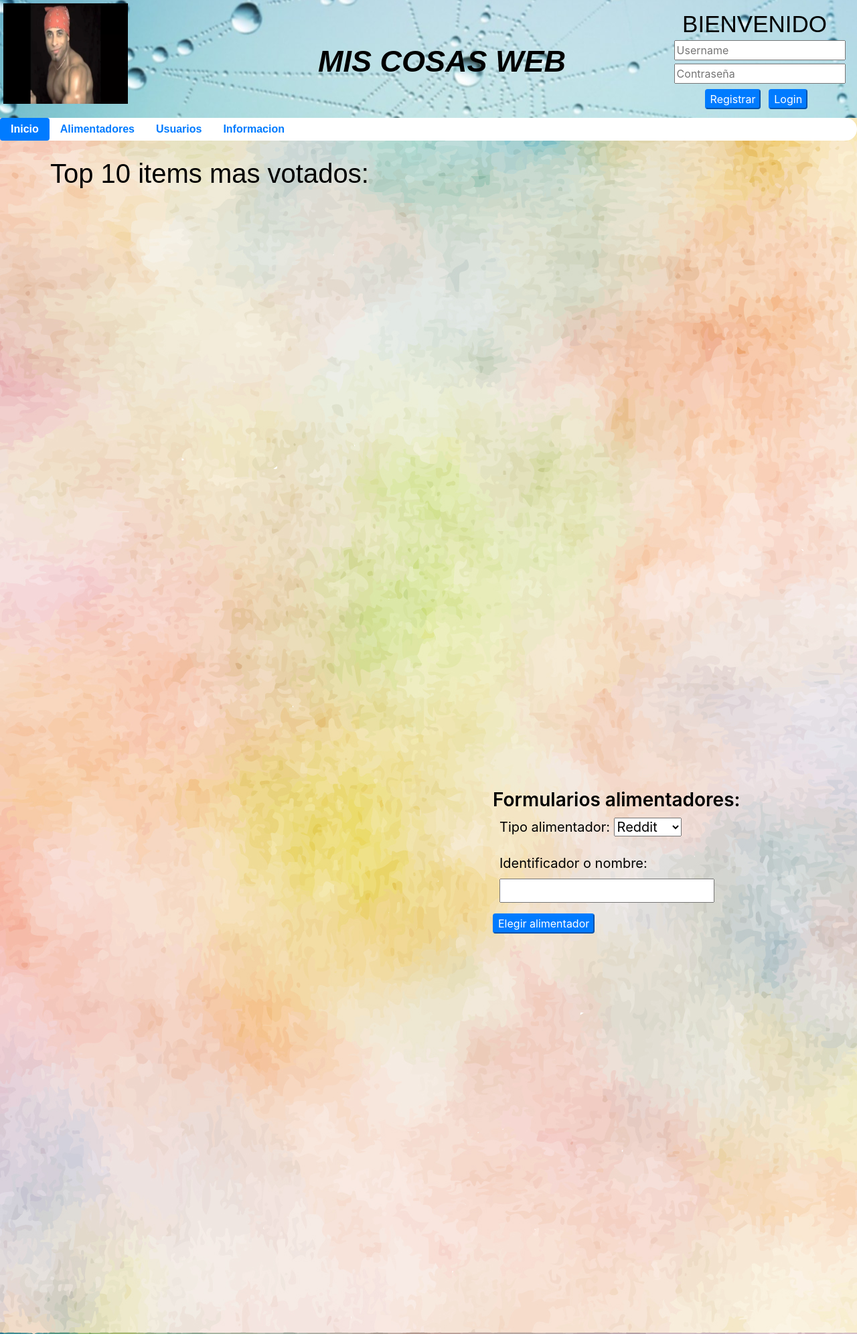
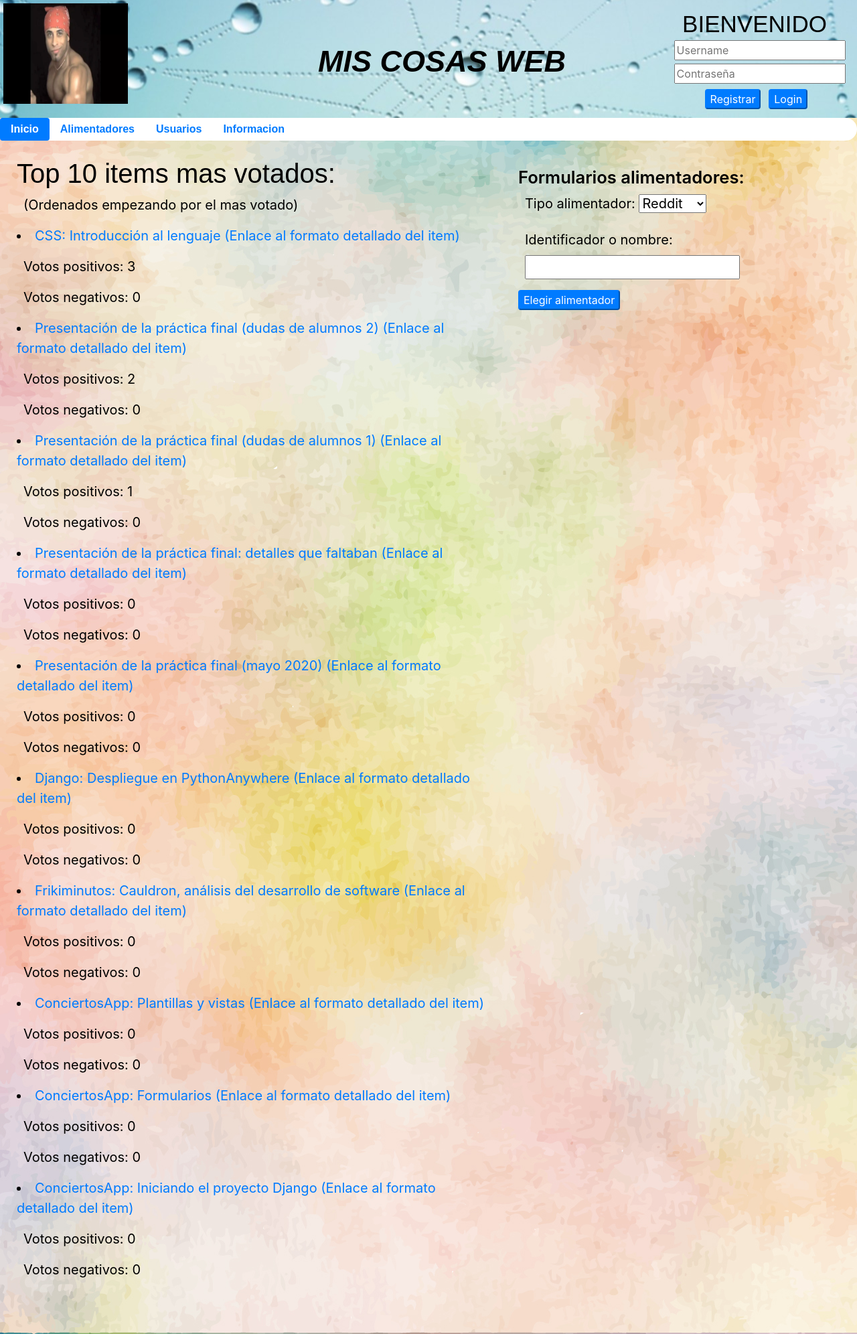
Before and after one commit to meridiaz/final-miscosas, a Django app: page / in a window 1280 px wide. Shown: the whole page at 67% size. Run offline with Django 3.2, Linux system fonts and the light colour scheme; data comes from the database, SQL or seed files in the repository; both versions use the stored data as it was after the commit; some libraries are stand-ins or nearby versions.

Commit message:
haciendo el top10 del indice

```diff
--- a/proyecto/miscosas/models.py
+++ b/proyecto/miscosas/models.py
@@ -22,10 +22,10 @@ class Alimentador(models.Model):
     def __str__(self):
         return self.nombre
 
-    def count(alim):
+    def count(self):
         count = 0
-        for item in alim.item_set.all():
-            count = Item.count(item) + count
+        for item in self.item_set.all():
+            count = item.count() + count
         return count
 
 
@@ -54,9 +54,9 @@ class Item(models.Model):
     def __str__(self):
         return self.titulo
 
-    def count(item):
+    def count(self):
         count = 0
-        for like in item.like_set.all():
+        for like in self.like_set.all():
             count = like.boton + count
         return count
 
@@ -74,6 +74,7 @@ class Like(models.Model):
     usuario = models.ForeignKey(User, on_delete=models.CASCADE)
     item = models.ForeignKey(Item, on_delete=models.CASCADE, default=None)
     boton = models.IntegerField(default=0)
+    fecha = models.DateTimeField(default=datetime.now)
 
     def __str__(self):
         return "Like de "+ self.usuario.username +" en el item: "+self.item.titulo
--- a/proyecto/miscosas/templates/miscosas/alimentador.html
+++ b/proyecto/miscosas/templates/miscosas/alimentador.html
@@ -9,8 +9,8 @@
           <h2>Nombre: {{alim.nombre}}, <a href="{{alim.enlace}}">Enlace al alimentador</a></h2>
           <h3> Lista de items: </h3>
               {% for item in alim.item_set.all %}
-                    <li><p><a href="{{item.enlace}}">{{item.titulo}}</a> </p>
-                    <p><a href="/item/{{item.id_item}}">Enlace al formato detallado del item</a></p></li>
+                    <p><li><a href="{{item.enlace}}">{{item.titulo}}</a> <a href="/item/{{item.id_item}}">(Enlace al formato detallado del item)</a></li></p>
+                    <p></p>
               {% endfor %}
       {% endif %}
 
--- a/proyecto/miscosas/templates/miscosas/alimentadores.html
+++ b/proyecto/miscosas/templates/miscosas/alimentadores.html
@@ -5,11 +5,11 @@
     <h2>Lista de alimentadores</h2>
     {% for alim in lista %}
         <h3>Nombre canal: <a href="{{alimen.enlace}}">{{alim.nombre}}</a>, <a href="/alimentador/{{alim.nombre}}">{{alim.nombre}} en detalle</a></h3>
-        <h3>Mas items de este alimentador:</h3>
+        <h3>Items de este alimentador:</h3>
         {% for item in alim.item_set.all %}
             <p><li><a href="/item/{{item.id_item}}">{{item.titulo}}</a></li></p>
         {% endfor  %}
-        <p>Puntuacion total del alimentador: Alimentador.count(alim)</p>
+        <p>Puntuacion total del alimentador: {{alim.count}}</p>
     {% endfor  %}
 
 {% endblock %}
--- a/proyecto/miscosas/templates/miscosas/base.html
+++ b/proyecto/miscosas/templates/miscosas/base.html
@@ -40,13 +40,13 @@
     </div>
     <div class="nav nav-pills">
       <li class="nav-item">
-        <a class="nav-link active" href="/">Inicio</a>
+        <a class="nav-link {{nav_index}}" href="/">Inicio</a>
       </li>
       <li class="nav-item">
-        <a class="nav-link" href="/alimentadores">Alimentadores</a>
+        <a class="nav-link {{nav_alims}}" href="/alimentadores">Alimentadores</a>
       </li>
       <li class="nav-item">
-        <a class="nav-link" href="/usuarios">Usuarios</a>
+        <a class="nav-link {{nav_users}}" href="/usuarios">Usuarios</a>
       </li>
       <li class="nav-item">
         <a class="nav-link" href="/informacion">Informacion</a>
--- a/proyecto/miscosas/templates/miscosas/index.html
+++ b/proyecto/miscosas/templates/miscosas/index.html
@@ -6,6 +6,18 @@
 
       <div id="top10">
         <h2>Top 10 items mas votados:</h2>
+        <p>(Ordenados empezando por el mas votado)</p>
+        {% for item in top10 %}
+              <p><li><a href="{{item.enlace}}">{{item.titulo}}</a> <a href="/item/{{item.id_item}}">(Enlace al formato detallado del item)</a></li></p>
+               <p>Votos positivos: {{item.npos}}</p>
+               <p>Votos negativos: {{item.nneg}}</p>
+               {% if user.is_authenticated %}
+
+                {% endif%}
+        {% endfor %}
+        {% if user.is_authenticated %}
+
+        {% endif%}
       </div>
 
       <div id="formalimentadores">
--- a/proyecto/miscosas/templates/miscosas/item.html
+++ b/proyecto/miscosas/templates/miscosas/item.html
@@ -20,7 +20,7 @@
           {% for item in item.alimentador.item_set.all %}
               <p><li><a href="/item/{{item.id_item}}">{{item.titulo}}</a></li></p>
           {% endfor  %}
-          <p>Puntuacion total del alimentador: {{punt}}</p>
+          <p>Puntuacion total del alimentador: {{item.count}}</p>
           <div id="descrip_video">
               <h3>Descripcion:</h3>
               <p> {{item.descrip}}</p>
--- a/proyecto/miscosas/templates/miscosas/micss.css
+++ b/proyecto/miscosas/templates/miscosas/micss.css
@@ -25,12 +25,18 @@ h1{
 h3{
   color: {{color_letra}};
   margin-top: 20px;
+  font-size: 1.6rem;
 }
 
 p{
   color: {{color_letra}};
   font-size: 20px;
   margin-left: 10px;
+}
+
+#contenido li{
+  color: {{color_letra}};
+  font-size: 20px;
 }
 
 
@@ -115,16 +121,14 @@ button{
   position: relative;
   text-align:left;
   width: 700px;
-  height: 70%;
-  left: 50;
+
 
 }
 
 #formalimentadores{
-  margin-top: 10;
-  position: sticky;
-  left: 80%;
-  bottom:30%;
+  position: absolute;
+  left: 62%;
+  top:0%;
   width: 500px;
 
 }
--- a/proyecto/miscosas/templates/miscosas/usuario.html
+++ b/proyecto/miscosas/templates/miscosas/usuario.html
@@ -6,7 +6,7 @@
   <h2>Nombre: {{usuario}}</h2>
     <img src="{{foto}}" align="left" width="186" height="150">
   <div id="cambiarestilo" >
-      <h2> Cambiar formato</h2>
+      <h3> Cambiar formato</h3>
       <form method="POST" action="/usuario/{{usuario}}">
           {% csrf_token %}
           {{ form.as_p }}
@@ -14,7 +14,7 @@
       </form>
       </div>
   <div id="fotoperfil" >
-      <h2> Cambiar foto de perfil</h2>
+      <h3> Cambiar foto de perfil</h3>
       <form method="POST" action="/usuario/{{usuario}}">
           {% csrf_token %}
           <input class="textbox" type="url" name="url" placeholder="URL de la imagen">
--- a/proyecto/miscosas/templates/miscosas/usuarios.html
+++ b/proyecto/miscosas/templates/miscosas/usuarios.html
@@ -5,7 +5,7 @@
     <h2>Lista de usuarios con cuenta</h2>
     {% for us in lista %}
         <h3>Nombre: <a href="/usuario/{{us.username}}">{{us.username}}</a></h3>
-        <h3>Items votados: {{us.item.like_set.all.count}}</h3>
+        <h3>Items votados: {{us.like_set.all.count}}</h3>
     {% endfor  %}
 
 {% endblock %}
--- a/proyecto/miscosas/views.py
+++ b/proyecto/miscosas/views.py
@@ -16,6 +16,8 @@ from django.contrib.auth.models import User
 from django.core.exceptions import ObjectDoesNotExist
 from django.template import Context
 
+from django.db.models import Sum, Count, Q
+
 from urllib import request
 
 from .forms import RegistrationForm, PagUsForm, AlimForm, ComentarioForm
@@ -24,14 +26,20 @@ from .ytalim import YTChannel
 
 # Create your views here.
 
+path_foto_votar = "/static/miscosas/"
+archivo_like={1:  ['like_sel.jpg', 'dis.jpg'],
+            0:  ['like.jpg', 'dis.jpg'],
+            -1:  ['like.jpg', 'dis_sel.jpg'],
+}
+
 def usuarios(request):
     lista = User.objects.all()
-    context = {'lista': lista, 'recurso_us': "/usuarios"}
+    context = {'lista': lista, 'recurso_us': "/usuarios", 'nav_users': 'active'}
     return render(request, 'miscosas/usuarios.html', context)
 
 def alimentadores(request):
     lista = Alimentador.objects.all()
-    context = {'lista': lista, 'recurso_us': "/alimentadores"}
+    context = {'lista': lista, 'recurso_us': "/alimentadores", 'nav_alims': 'active'}
     return render(request, 'miscosas/alimentadores.html', context)
 
 def alim_yaexiste(id, tipo):
@@ -47,7 +55,7 @@ def gestionar_alims(request):
     form = AlimForm(request.POST)
     if not form.is_valid():
          print("hay un error")
-         return
+         return "0"
     else:
         print("no hay error")
 
@@ -105,12 +113,7 @@ def iluminar_voto(request, item):
     else:
         valor = 0
 
-    if valor==0:
-        return "/static/miscosas/like.jpg", "/static/miscosas/dis.jpg"
-    elif valor == -1:
-        return "/static/miscosas/like.jpg", "/static/miscosas/dis_sel.jpg"
-    else:
-        return "/static/miscosas/like_sel.jpg", "/static/miscosas/dis.jpg"
+    return archivo_like[valor]
 
 def mostrar_item(request, id):
     try:
@@ -130,13 +133,23 @@ def mostrar_item(request, id):
     lista = Comentario.objects.filter(item=item)
     context = {'item': item, "error": "", 'recurso_us': '/item/'+nombre,
                 'lista': lista, 'user': request.user, 'form': ComentarioForm(),
-                'boton_like': boton_like, 'boton_dislike': boton_dislike, 'punt': Alimentador.count(item.alimentador)}
+                'boton_like': path_foto_votar+boton_like, 'boton_dislike': path_foto_votar+boton_dislike}
     return render(request, 'miscosas/item.html', context)
 
 def index(request):
+    #visto en: https://stackoverflow.com/questions/18198977/django-sum-a-field-based-on-foreign-key
+    # y en: https://docs.djangoproject.com/en/3.0/topics/db/aggregation/
+    top10=Item.objects.annotate(npos=Count('like', filter=Q(like__boton=1)),
+                                nneg= Count('like', filter=Q(like__boton=-1)),
+                                nlikes=Sum('like__boton')).order_by('-nlikes')[0:10]
+    top5=[]
+    if request.user.is_authenticated:
+        # top5=Item.objects.annotate(npos=Count('like', filter=Q(like__boton=1)),
+        #                             nneg= Count('like', filter=Q(like__boton=-1)).order_by('-nlikes')[0:10]
+        top5=[]
     form = AlimForm()
-    context = {'user': request.user, 'recurso_us': '/', 'form': form}
-    print(request.user.is_authenticated)
+    context = {'user': request.user, 'recurso_us': '/', 'form': form,
+                'nav_index': 'active', 'top10': top10}
     return render(request, 'miscosas/index.html', context)
 
 
@@ -155,8 +168,10 @@ def login_view(request):
         if action=="Registrar":
             request.POST['password1'] = request.POST['password']
             form = RegistrationForm(data=request.POST)
+            msg = "El usuario o la contraseña no son correctos"
         else:
             form = AuthenticationForm(data=request.POST)
+            msg = "Informacion de autenticacioin no valida, o el usuario ya tiene cuenta"
         if form.is_valid():
             if action=="Registrar":
                 user = form.save()
@@ -169,6 +184,9 @@ def login_view(request):
             # Si existe un usuario con ese nombre y contraseña, o se crea correctamente
             if user is not None:
                 do_login(request, user)
+        else:
+            context = {'recurso_us': recurso_us, 'error': msg}
+            return render(request, 'miscosas/login_err.html', context)
 
     return redirect(recurso_us)
 
```
Also changed, not shown: proyecto/miscosas/templates/miscosas/login_err.html (added, +9 -0 lines), proyecto/db.sqlite3, proyecto/miscosas/migrations/0006_auto_20200513_1433.py (added).
